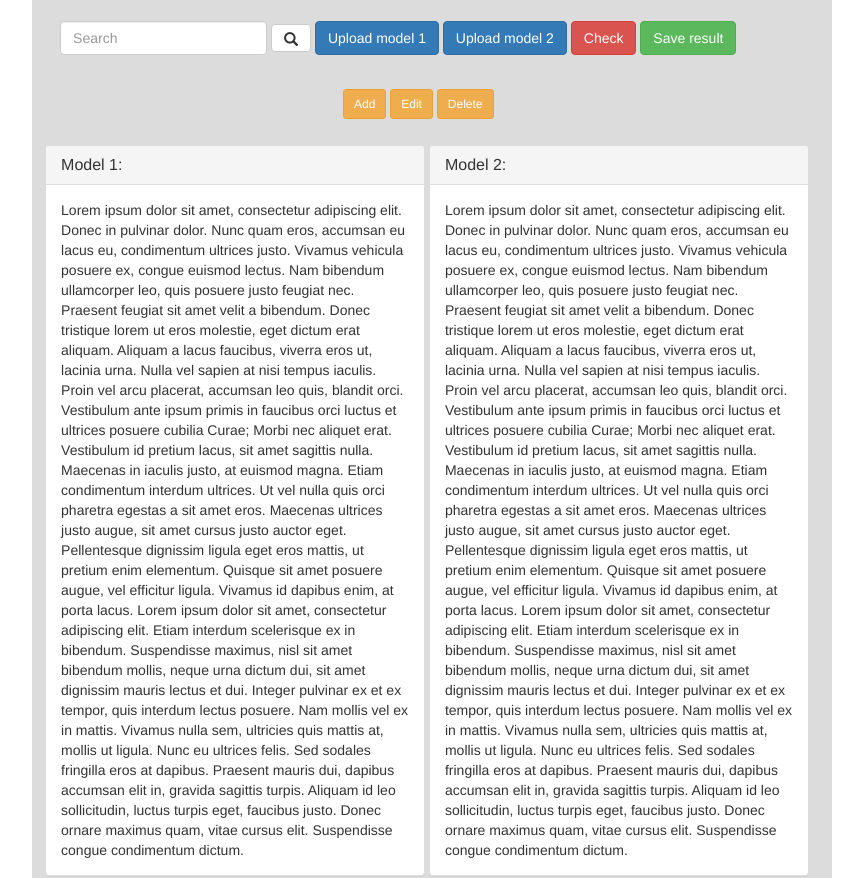
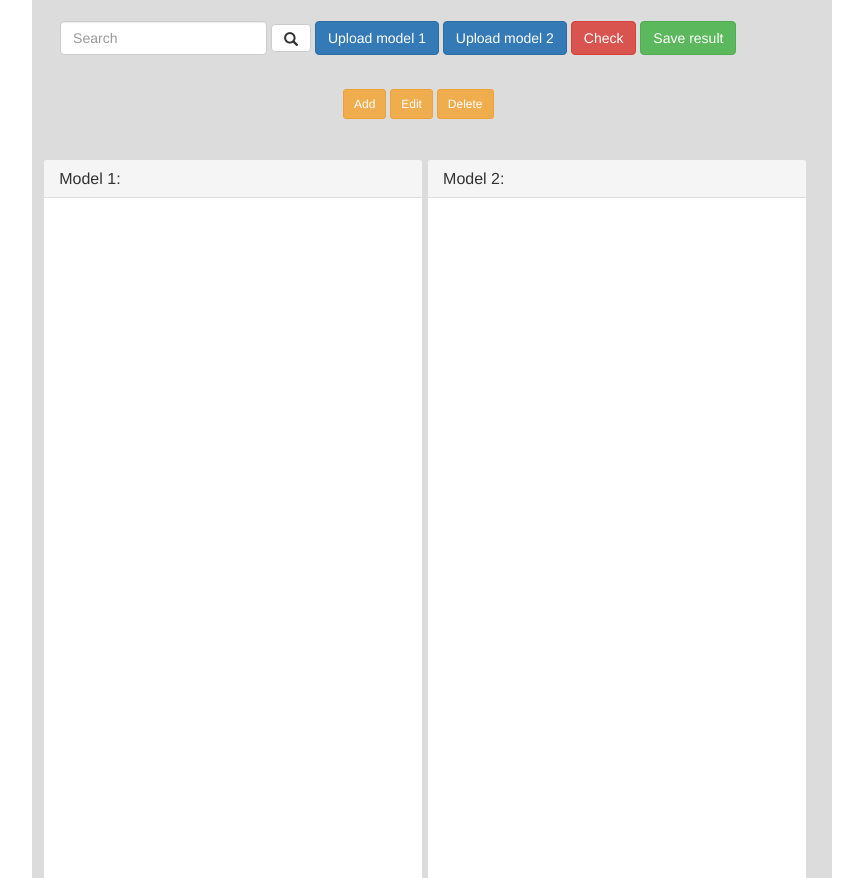
Before and after one commit to barcacules111/SD_Interface, a plain HTML site: page index.html in a window 1280 px wide. Shown: the top 878 px of the page, without its empty margins (208-1071 px from the left). Drawn offline with Linux system fonts and the light colour scheme.

Commit message:
Changes in page

```diff
--- /dev/null
+++ b/css/style.css
@@ -0,0 +1,15 @@
+
+textarea {
+    width: 100%;
+    height: 100%;
+    border: 0px;
+    padding: 1px;
+    margin: 0px;
+}
+
+.viewType {
+	font-size: 16px;
+	clear: both;
+	text-align: center;
+	padding: 1em;
+}
--- a/index.html
+++ b/index.html
@@ -8,6 +8,7 @@
     <!-- Bootstrap -->
     <link href="css/bootstrap.css" rel="stylesheet">
     <link href="style/style.css" rel="stylesheet">
+    <link href="css/style.css" rel="stylesheet">
         </head>
         <body>
             <div class="container">
@@ -42,34 +43,26 @@
                         <button type="submit" class="btn btn-warning btn-sm">Delete</button>
                     </div>
                 </div>
+                 <div class="row">
+
                 <div class="row">
+
                     <div class="panel panel-default">
                         <div class="panel-heading">
                             <h3 class="panel-title">Model 1:</h3>
                         </div>
-                        <div class="panel-body">
-                            Lorem ipsum dolor sit amet, consectetur adipiscing elit. Donec in pulvinar dolor. Nunc quam eros, accumsan eu lacus eu, condimentum ultrices justo. Vivamus vehicula posuere ex, congue euismod lectus. Nam bibendum ullamcorper leo, quis posuere justo feugiat nec. Praesent feugiat sit amet velit a bibendum. Donec tristique lorem ut eros molestie, eget dictum erat aliquam. Aliquam a lacus faucibus, viverra eros ut, lacinia urna.
-
-Nulla vel sapien at nisi tempus iaculis. Proin vel arcu placerat, accumsan leo quis, blandit orci. Vestibulum ante ipsum primis in faucibus orci luctus et ultrices posuere cubilia Curae; Morbi nec aliquet erat. Vestibulum id pretium lacus, sit amet sagittis nulla. Maecenas in iaculis justo, at euismod magna. Etiam condimentum interdum ultrices. Ut vel nulla quis orci pharetra egestas a sit amet eros.
-
-Maecenas ultrices justo augue, sit amet cursus justo auctor eget. Pellentesque dignissim ligula eget eros mattis, ut pretium enim elementum. Quisque sit amet posuere augue, vel efficitur ligula. Vivamus id dapibus enim, at porta lacus. Lorem ipsum dolor sit amet, consectetur adipiscing elit. Etiam interdum scelerisque ex in bibendum. Suspendisse maximus, nisl sit amet bibendum mollis, neque urna dictum dui, sit amet dignissim mauris lectus et dui. Integer pulvinar ex et ex tempor, quis interdum lectus posuere. Nam mollis vel ex in mattis. Vivamus nulla sem, ultricies quis mattis at, mollis ut ligula. Nunc eu ultrices felis. Sed sodales fringilla eros at dapibus. Praesent mauris dui, dapibus accumsan elit in, gravida sagittis turpis. Aliquam id leo sollicitudin, luctus turpis eget, faucibus justo. Donec ornare maximus quam, vitae cursus elit. Suspendisse congue condimentum dictum.
-                        </div>
+                            <textarea id="baseText"> </textarea>
                     </div>
                     <div class="panel panel-default">
                         <div class="panel-heading">
                             <h3 class="panel-title">Model 2:</h3>
                         </div>
-                        <div class="panel-body">
-                            Lorem ipsum dolor sit amet, consectetur adipiscing elit. Donec in pulvinar dolor. Nunc quam eros, accumsan eu lacus eu, condimentum ultrices justo. Vivamus vehicula posuere ex, congue euismod lectus. Nam bibendum ullamcorper leo, quis posuere justo feugiat nec. Praesent feugiat sit amet velit a bibendum. Donec tristique lorem ut eros molestie, eget dictum erat aliquam. Aliquam a lacus faucibus, viverra eros ut, lacinia urna.
 
-Nulla vel sapien at nisi tempus iaculis. Proin vel arcu placerat, accumsan leo quis, blandit orci. Vestibulum ante ipsum primis in faucibus orci luctus et ultrices posuere cubilia Curae; Morbi nec aliquet erat. Vestibulum id pretium lacus, sit amet sagittis nulla. Maecenas in iaculis justo, at euismod magna. Etiam condimentum interdum ultrices. Ut vel nulla quis orci pharetra egestas a sit amet eros.
+                            <textarea id="newText"> </textarea>
 
-Maecenas ultrices justo augue, sit amet cursus justo auctor eget. Pellentesque dignissim ligula eget eros mattis, ut pretium enim elementum. Quisque sit amet posuere augue, vel efficitur ligula. Vivamus id dapibus enim, at porta lacus. Lorem ipsum dolor sit amet, consectetur adipiscing elit. Etiam interdum scelerisque ex in bibendum. Suspendisse maximus, nisl sit amet bibendum mollis, neque urna dictum dui, sit amet dignissim mauris lectus et dui. Integer pulvinar ex et ex tempor, quis interdum lectus posuere. Nam mollis vel ex in mattis. Vivamus nulla sem, ultricies quis mattis at, mollis ut ligula. Nunc eu ultrices felis. Sed sodales fringilla eros at dapibus. Praesent mauris dui, dapibus accumsan elit in, gravida sagittis turpis. Aliquam id leo sollicitudin, luctus turpis eget, faucibus justo. Donec ornare maximus quam, vitae cursus elit. Suspendisse congue condimentum dictum.
-                        </div>
                     </div>
                     </div>
-                </div>
             </div>
-
+            </div>
         </body>
     </html>
```
